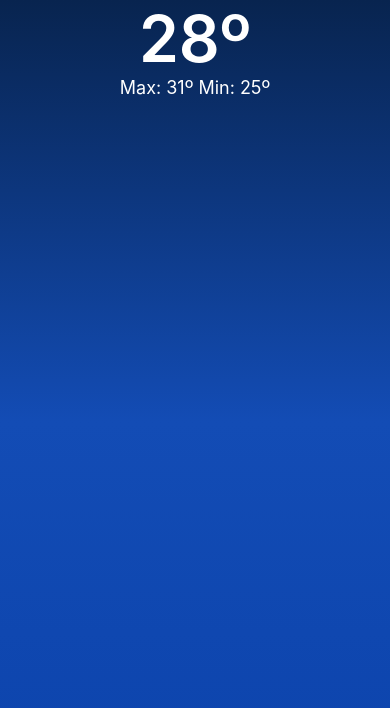
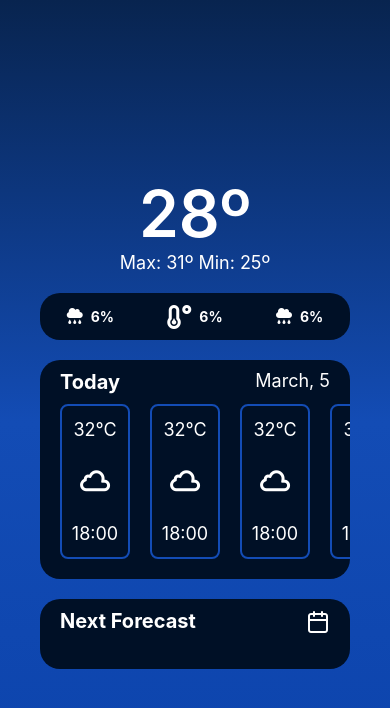
Before and after one commit to Luizrebelatto/weather-app, a React Native app: screen / in a window 390 px wide. Shown: the top 708 px of the page. Built offline with nearby package versions, Linux system fonts and the light colour scheme.

Commit message:
feat: add component wrapper forecast

```diff
--- a/package.json
+++ b/package.json
@@ -15,6 +15,7 @@
     "expo-status-bar": "~2.0.1",
     "react": "18.3.1",
     "react-native": "0.76.7",
+    "react-native-safe-area-context": "^5.3.0",
     "styled-components": "^6.1.15"
   },
   "devDependencies": {
--- /dev/null
+++ b/src/components/ItemForecastToday/index.tsx
@@ -0,0 +1,14 @@
+import React from "react"
+import { Wrapper, Text } from "./styles";
+import Entypo from '@expo/vector-icons/Entypo';
+import theme from "../../general/theme";
+
+export default function ItemForecastToday() {
+    return (
+        <Wrapper>
+            <Text>32°C</Text>
+            <Entypo name="icloud" size={30} color={theme.colors.white} />
+            <Text>18:00</Text>
+        </Wrapper>
+    )
+}
--- /dev/null
+++ b/src/components/ItemForecastToday/styles.ts
@@ -0,0 +1,17 @@
+import styled from "styled-components/native";
+
+export const Wrapper = styled.View`
+    width: 70px;
+    height: 155px;
+    flex-direction: column;
+    justify-content: space-around;
+    align-items: center;
+    border-radius: 8px;
+    border: 2px solid ${({ theme }) => theme.colors.blue_medium};
+`;
+
+export const Text = styled.Text`
+    color: ${({ theme }) => theme.colors.white};
+    font-weight: 400;
+    font-size: 18px;
+`;
--- a/src/components/WrapperDetails/index.tsx
+++ b/src/components/WrapperDetails/index.tsx
@@ -1,2 +1,23 @@
 import React from "react"
 import FontAwesome5 from '@expo/vector-icons/FontAwesome5';
+import { Wrapper, Value, WrapperItem } from "./styles";
+import theme from "../../general/theme";
+
+export default function WrapperDetails() {
+    return (
+        <Wrapper>
+            <WrapperItem>
+                <FontAwesome5 name="cloud-rain" size={16} color={theme.colors.white} />
+                <Value>6%</Value>
+            </WrapperItem>
+            <WrapperItem>
+                <FontAwesome5 name="temperature-low" size={24} color={theme.colors.white} />
+                <Value>6%</Value>
+            </WrapperItem>
+            <WrapperItem>
+                <FontAwesome5 name="cloud-rain" size={16} color={theme.colors.white} />
+                <Value>6%</Value>
+            </WrapperItem>
+        </Wrapper>
+    )
+}
--- a/src/components/WrapperDetails/styles.ts
+++ b/src/components/WrapperDetails/styles.ts
@@ -1,7 +1,23 @@
 import styled from "styled-components/native";
 
-export const Wrapper = styled`
+export const Wrapper = styled.View`
     background-color: ${({ theme }) => theme.colors.blue_very_dark};
     height: 47px;
+    width: 100%;
     border-radius: 20px;
+    flex-direction: row;
+    justify-content: space-around;
+    align-items: center;
 `;
+
+export const Value = styled.Text`
+    font-size: 14px;
+    color: ${({ theme }) => theme.colors.white};
+    font-weight: bold;
+`;
+
+export const WrapperItem = styled.View`
+    flex-direction: row;
+    gap: 8px;
+    align-items: center;
+`;
--- /dev/null
+++ b/src/components/WrapperForecastToday/index.tsx
@@ -0,0 +1,27 @@
+import React from "react"
+import FontAwesome5 from '@expo/vector-icons/FontAwesome5';
+import { Wrapper, Title, Day, WrapperHeader } from "./styles";
+import theme from "../../general/theme";
+import ItemForecastToday from "../ItemForecastToday";
+import { ScrollView } from "react-native"
+
+export default function WrapperForecastToday() {
+    return (
+        <Wrapper>
+            <WrapperHeader>
+                <Title>Today</Title>
+                <Day>March, 5</Day>
+            </WrapperHeader>
+            <ScrollView
+                style={{ flexDirection: "row", paddingHorizontal: 20, paddingBottom: 20 }}
+                contentContainerStyle={{ gap: 20 }}
+                horizontal={true}
+                showsHorizontalScrollIndicator={false}
+            >
+                {[0,0,0,0,0,0,0,0,0].map((item, index) => (
+                    <ItemForecastToday key={index}/>
+                ))}
+            </ScrollView>
+        </Wrapper>
+    )
+}
--- /dev/null
+++ b/src/components/WrapperForecastToday/styles.ts
@@ -0,0 +1,26 @@
+import styled from "styled-components/native";
+
+export const Wrapper = styled.View`
+    background-color: ${({ theme }) => theme.colors.blue_very_dark};
+    width: 100%;
+    border-radius: 20px;
+`;
+
+export const Title = styled.Text`
+    color: ${({ theme }) => theme.colors.white};;
+    font-weight: bold;
+    font-size: 20px;
+`;
+
+export const Day = styled.Text`
+    color: ${({ theme }) => theme.colors.white};;
+    font-weight: 400;
+    font-size: 18px;
+`;
+
+export const WrapperHeader = styled.View`
+    justify-content: space-between;
+    flex-direction: row;
+    width: 100%;
+    padding: 10px 20px;
+`;
--- /dev/null
+++ b/src/components/WrapperNextForecast/index.tsx
@@ -0,0 +1,16 @@
+import React from "react"
+import Feather from '@expo/vector-icons/Feather';
+import { Wrapper, Day, Title, WrapperHeader } from "./styles";
+import theme from "../../general/theme";
+
+
+export default function WrapperNextForecast() {
+    return (
+        <Wrapper>
+            <WrapperHeader>
+                <Title>Next Forecast</Title>
+                <Feather name="calendar" size={24} color={theme.colors.white} />
+            </WrapperHeader>
+        </Wrapper>
+    )
+}
--- /dev/null
+++ b/src/components/WrapperNextForecast/styles.ts
@@ -0,0 +1,27 @@
+import styled from "styled-components/native";
+
+export const Wrapper = styled.View`
+    background-color: ${({ theme }) => theme.colors.blue_very_dark};
+    width: 100%;
+    border-radius: 20px;
+    height: 70px;
+`;
+
+export const Title = styled.Text`
+    color: ${({ theme }) => theme.colors.white};;
+    font-weight: bold;
+    font-size: 20px;
+`;
+
+export const Day = styled.Text`
+    color: ${({ theme }) => theme.colors.white};;
+    font-weight: 400;
+    font-size: 18px;
+`;
+
+export const WrapperHeader = styled.View`
+    justify-content: space-between;
+    flex-direction: row;
+    width: 100%;
+    padding: 10px 20px;
+`;
--- a/src/screens/Home/index.tsx
+++ b/src/screens/Home/index.tsx
@@ -2,6 +2,11 @@ import React from "react";
 import { Wrapper } from "./styles";
 import theme from "../../general/theme";
 import InfoForecast from "../../components/InfoForecast";
+import WrapperDetails from "../../components/WrapperDetails";
+import WrapperForecastToday from "../../components/WrapperForecastToday";
+// import WrapperNextForecast from "../../components/WrapperNextForecast";
+import { View } from "react-native"
+import WrapperNextForecast from "../../components/WrapperNextForecast";
 
 export default function Home() {
     return (
@@ -12,7 +17,12 @@ export default function Home() {
                 theme.colors.blue_soft
             ]}
         >
-            <InfoForecast/>
+            <View style={{ gap: 20, width: "100%" }}>
+                <InfoForecast/>
+                <WrapperDetails/>
+                <WrapperForecastToday/>
+                <WrapperNextForecast/>
+            </View>
         </Wrapper>
     )
 }
--- a/src/screens/Home/styles.ts
+++ b/src/screens/Home/styles.ts
@@ -1,7 +1,11 @@
 import styled from "styled-components/native";
 import { LinearGradient } from 'expo-linear-gradient';
 
-export const Wrapper = styled(LinearGradient)`
+export const Wrapper = styled(LinearGradient)<{ top: number }>`
     flex: 1;
     align-items: center;
+    justify-content: center;
+    padding: 0 40px;
+    padding-left: 40px;
+    padding-right: 40px;
 `;
```
Also changed, not shown: 1 other file (tests, documents, lock files or other folders).
